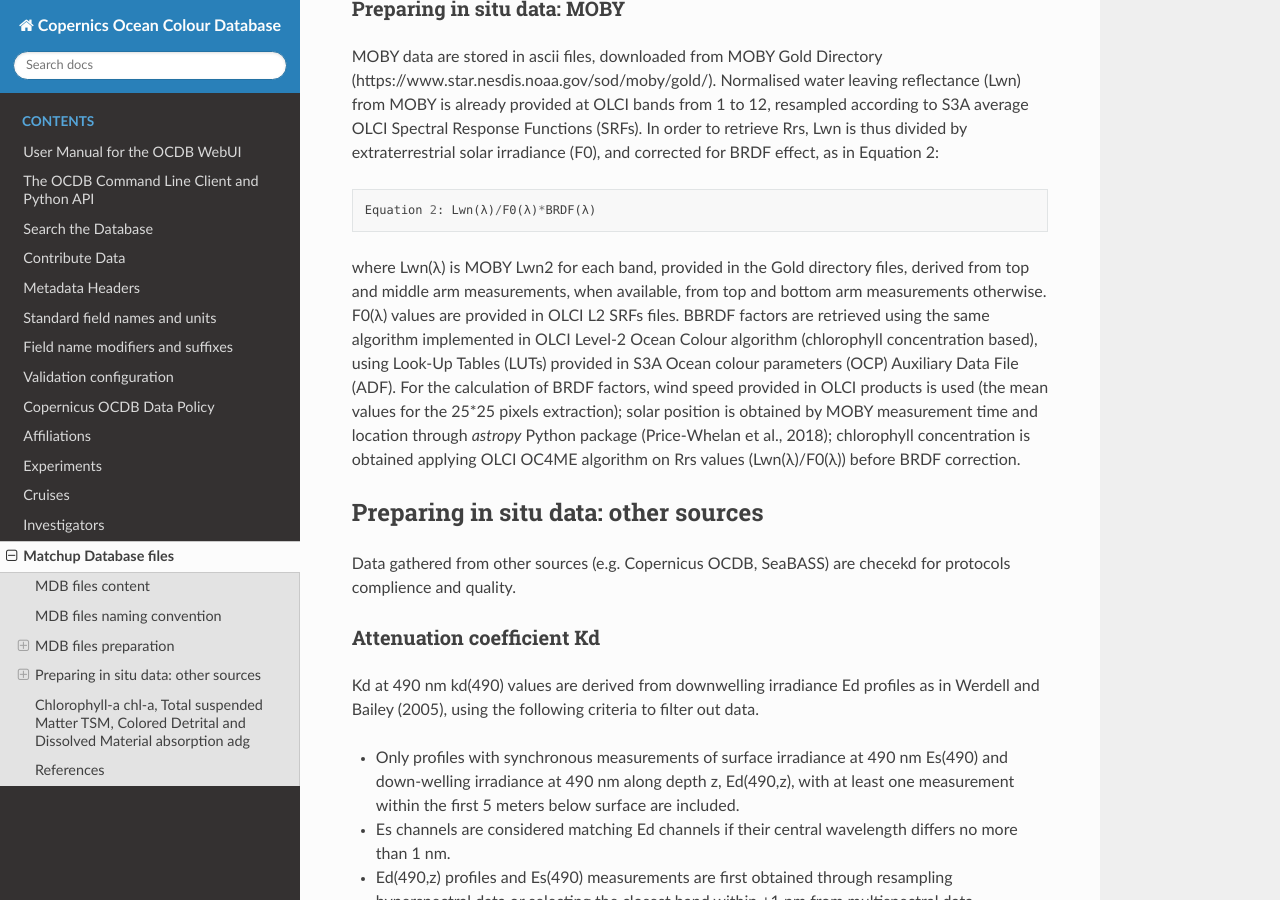
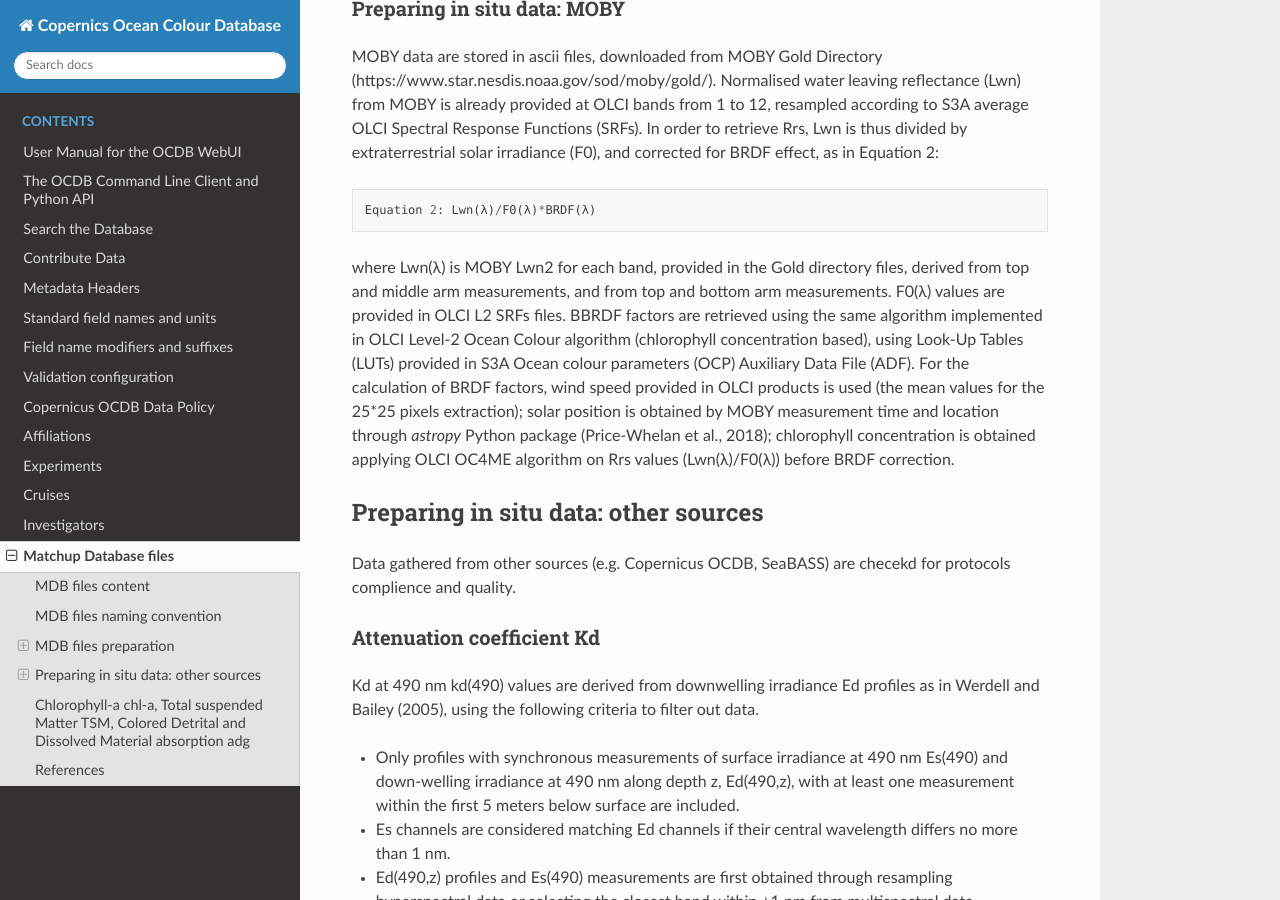
Before and after one commit to javierconcha/ocdb-docs, a Sphinx documentation site: the page built from docs/source/ocdb-MDB-user-manual.md, in a window 1280 px wide and 900 px high, scrolled down 3037 px. Built offline with Sphinx 7.4.7 and the Read the Docs theme 2.0.0, drawn with Linux system fonts in a browser that asks for light colours.

Commit message:
Update ocdb-MDB-user-manual.md

````diff
--- a/docs/source/ocdb-MDB-user-manual.md
+++ b/docs/source/ocdb-MDB-user-manual.md
@@ -74,7 +74,7 @@ MOBY data are stored in ascii files, downloaded from MOBY Gold Directory (https:
 Equation 2: Lwn(λ)/F0(λ)*BRDF(λ)
 ```
 
-where Lwn(λ) is MOBY Lwn2 for each band, provided in the Gold directory files, derived from top and middle arm measurements, when available, from top and bottom arm measurements otherwise. F0(λ) values are provided in OLCI L2 SRFs files. BBRDF factors are retrieved using the same algorithm implemented in OLCI Level-2 Ocean Colour algorithm (chlorophyll concentration based), using Look-Up Tables (LUTs) provided in S3A Ocean colour parameters (OCP) Auxiliary Data File (ADF). For the calculation of BRDF factors, wind speed provided in OLCI products is used (the mean values for the 25*25 pixels extraction); solar position is obtained by MOBY measurement time and location through _astropy_ Python package (Price-Whelan et al., 2018); chlorophyll concentration is obtained applying OLCI OC4ME algorithm on Rrs values (Lwn(λ)/F0(λ)) before BRDF correction.
+where Lwn(λ) is MOBY Lwn2 for each band, provided in the Gold directory files, derived from top and middle arm measurements, and from top and bottom arm measurements. F0(λ) values are provided in OLCI L2 SRFs files. BBRDF factors are retrieved using the same algorithm implemented in OLCI Level-2 Ocean Colour algorithm (chlorophyll concentration based), using Look-Up Tables (LUTs) provided in S3A Ocean colour parameters (OCP) Auxiliary Data File (ADF). For the calculation of BRDF factors, wind speed provided in OLCI products is used (the mean values for the 25*25 pixels extraction); solar position is obtained by MOBY measurement time and location through _astropy_ Python package (Price-Whelan et al., 2018); chlorophyll concentration is obtained applying OLCI OC4ME algorithm on Rrs values (Lwn(λ)/F0(λ)) before BRDF correction.
 
 ## Preparing in situ data: other sources
 Data gathered from other sources (e.g. Copernicus OCDB, SeaBASS) are checekd for protocols complience and quality.
````
